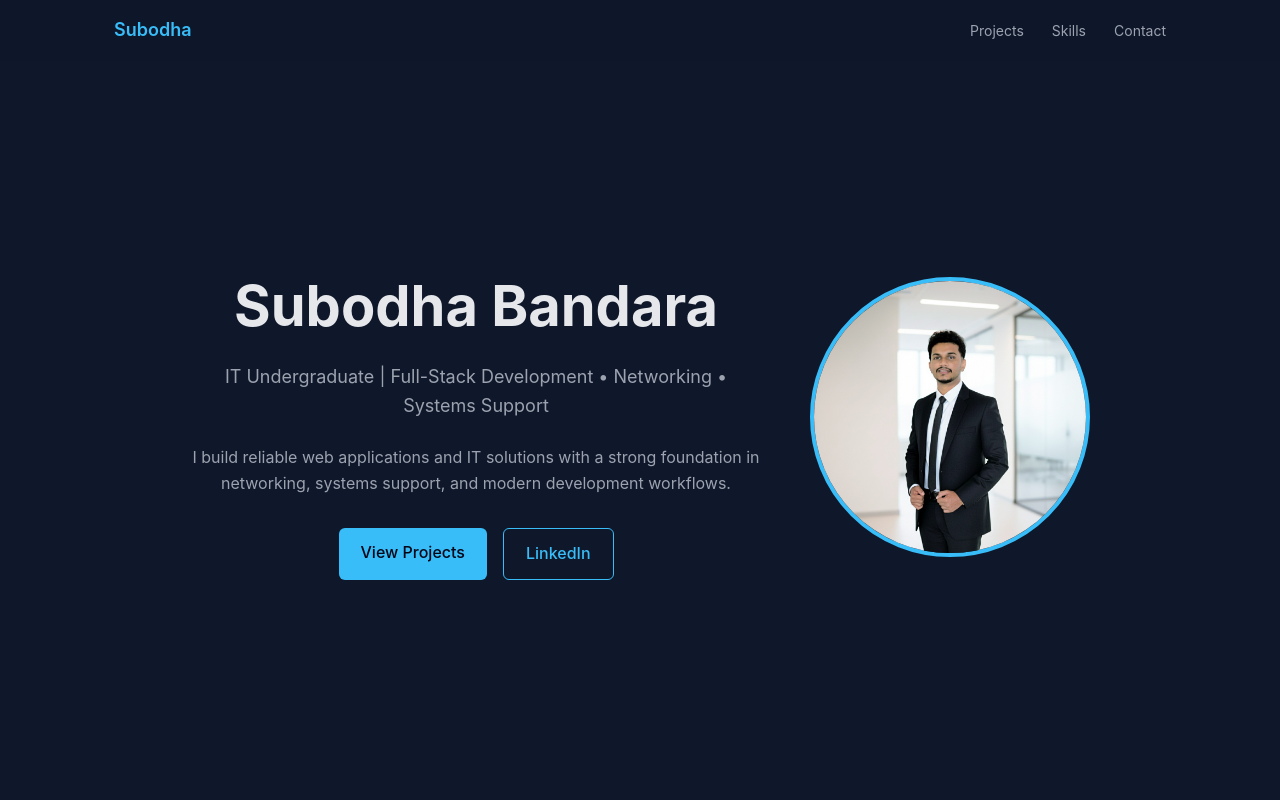
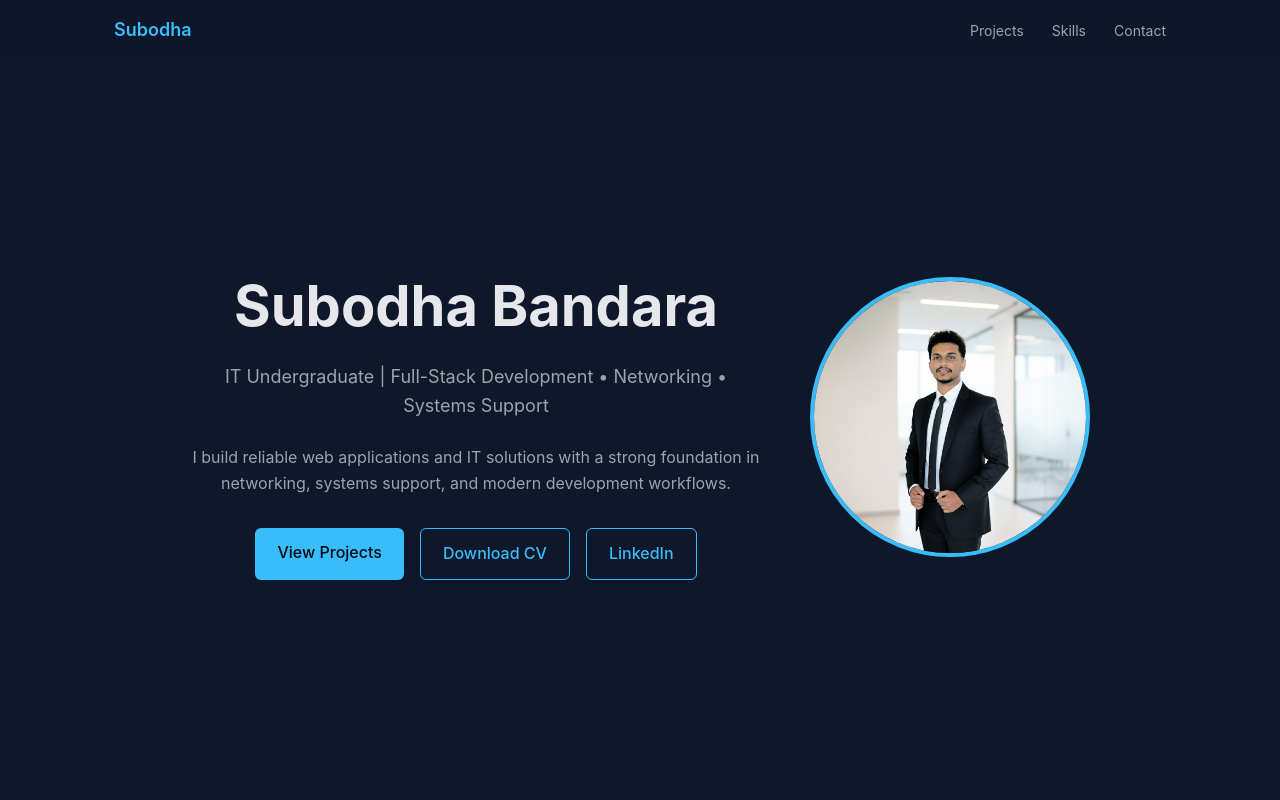
Before and after one commit to SubodhaB/subodha-portfolio, a React (Vite) app: page / in a window 1280 px wide. Shown: the top 800 px of the page. Built offline with nearby package versions, Linux system fonts and the light colour scheme.

Commit message:
Add CV download button

```diff
--- a/src/components/Hero.jsx
+++ b/src/components/Hero.jsx
@@ -1,4 +1,5 @@
 import profileImg from "../assets/profile.jpg";
+import cvFile from "../assets/cv/Subodha_Bandara_CV.pdf";
 
 function Hero() {
   return (
@@ -25,6 +26,14 @@ function Hero() {
             </a>
 
             <a
+              href={cvFile}
+              download
+              className="btn secondary"
+            >
+              Download CV
+            </a>
+
+            <a
               href="https://www.linkedin.com/in/subodha-bandara"
               target="_blank"
               rel="noreferrer"
```
Also changed, not shown: 1 other file (tests, documents, lock files or other folders).
